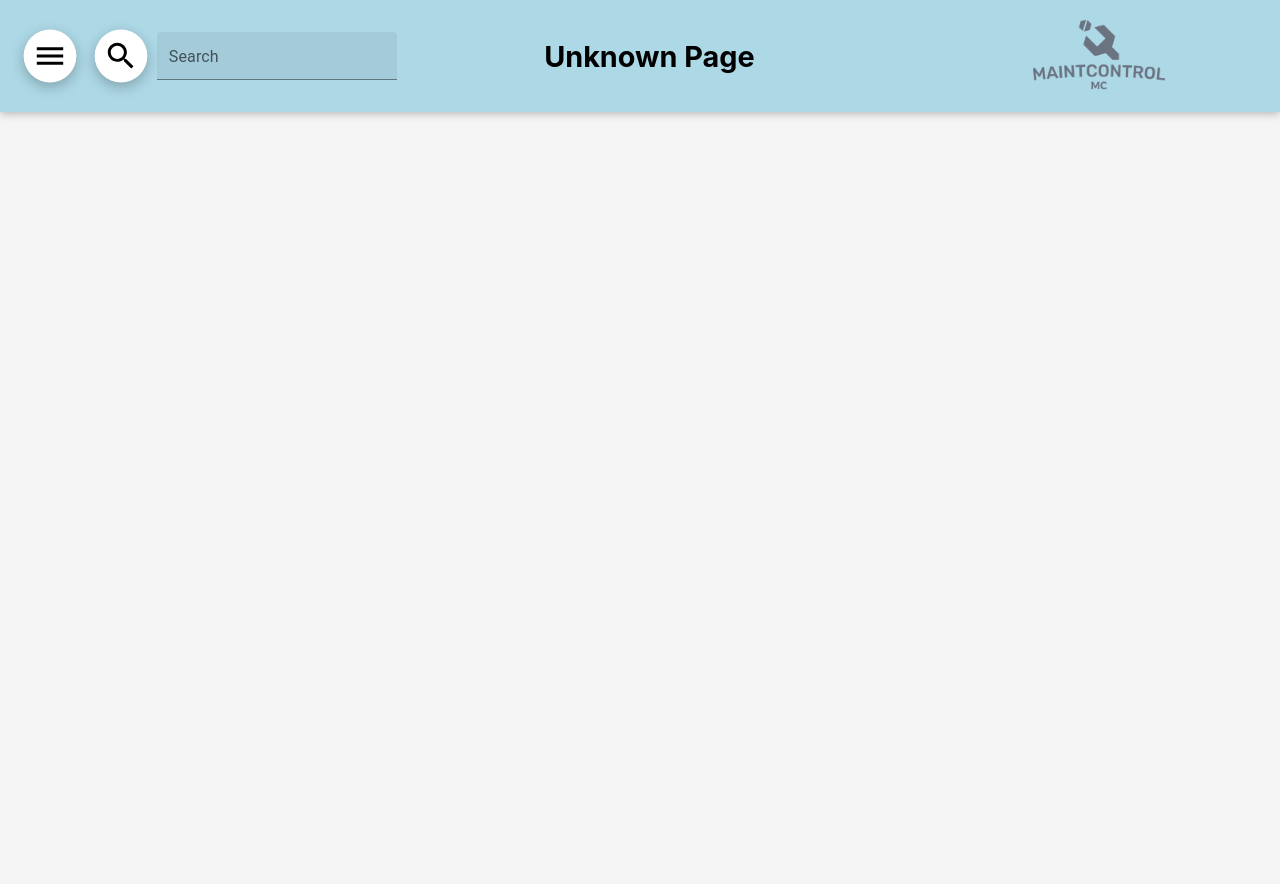
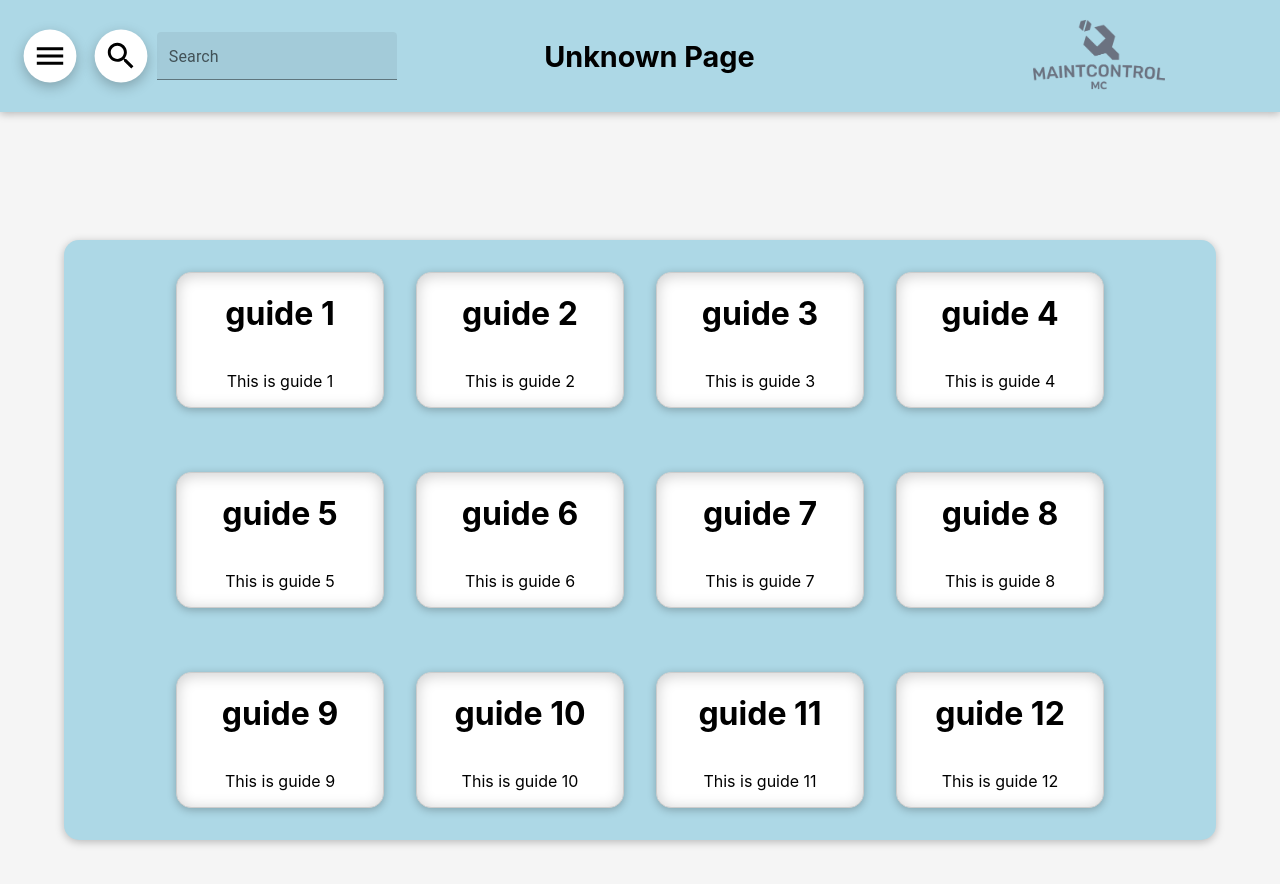
Before and after one commit to liorspidy/MaintControl, a React (Create React App) app: page /guides in a window 1280 px wide. Before the commit this address had no page. Shown: the top 884 px of the page. Before the commit the page ends 800 px from the top, so only its background shows below. Built offline with nearby package versions, Linux system fonts and the light colour scheme.

Commit message:
added guides

```diff
--- a/src/App.js
+++ b/src/App.js
@@ -5,6 +5,7 @@ import Main from './components/pages/main/Main';
 import { useLocation } from 'react-router-dom';
 import { Routes, Route } from 'react-router-dom';
 import Forgot from './components/pages/login/forgot/Forgot';
+import Guides from './components/pages/guides/Guides';
 
 function App() {
   const location = useLocation().pathname.replace('/', '');
@@ -16,6 +17,7 @@ function App() {
         <Route path="/" element={<Main />} />
         <Route path="login" element={<Login />} />
         <Route path="forgot" element={<Forgot />} />
+        <Route path="guides" element={<Guides />} />
       </Routes>
     </div>
   );
--- /dev/null
+++ b/src/components/pages/guides/Guides.css
@@ -0,0 +1,39 @@
+.guidebookIcon:hover {
+    scale: 0.3;
+    background-color: rgb(241, 239, 239);
+    transition: 0.3s all;
+}
+
+.items {
+
+    width: 90%;
+    display: flex;
+    justify-content: center;
+    align-items: center;
+    flex-wrap: wrap;
+    margin: 8rem auto;
+    background-color: lightblue;
+    border-radius: 15px;
+    box-shadow: 0 2px 8px rgb(0 0 0 / 25%);
+
+}
+
+.guideContainer {
+    border: 1px solid #ccc;
+    display: flex;
+    justify-content: space-between;
+    align-items: center;
+    flex-direction: column;
+    margin: 2rem 1rem;
+    background-color: white;
+    border-radius: 15px;
+    padding: 0 2rem;
+    width: 13rem;
+    cursor: pointer;
+    box-shadow: 0 2px 8px rgb(0 0 0 / 25%), inset 0 2px 15px rgb(0 0 0 / 20%);
+}
+
+.guideContainer:hover {
+    background-color: rgb(228, 228, 228);
+    transition: 0.3s all;
+}
--- /dev/null
+++ b/src/components/pages/guides/Guides.js
@@ -0,0 +1,35 @@
+import { Link } from 'react-router-dom';
+import './Guides.css';
+
+const items = [
+  { id: 1, name: 'guide 1', description: 'This is guide 1' },
+  { id: 2, name: 'guide 2', description: 'This is guide 2' },
+  { id: 3, name: 'guide 3', description: 'This is guide 3' },
+  { id: 4, name: 'guide 4', description: 'This is guide 4' },
+  { id: 5, name: 'guide 5', description: 'This is guide 5' },
+  { id: 6, name: 'guide 6', description: 'This is guide 6' },
+  { id: 7, name: 'guide 7', description: 'This is guide 7' },
+  { id: 8, name: 'guide 8', description: 'This is guide 8' },
+  { id: 9, name: 'guide 9', description: 'This is guide 9' },
+  { id: 10, name: 'guide 10', description: 'This is guide 10' },
+  { id: 11, name: 'guide 11', description: 'This is guide 11' },
+  { id: 12, name: 'guide 12', description: 'This is guide 12' },
+];
+
+const Guides = () => {
+  const guidesList = items.map((item) => (
+    <div
+      className="guideContainer"
+      key={item.id}
+      onClick={() => <Link to={`/guides/${item.id}`} id={item.id} />}
+    >
+      <h1>{item.name}</h1>
+      {/* <img className="guidebookIcon" src={GuideBook} alt="guidebook"/> */}
+      <p>{item.description}</p>
+    </div>
+  ));
+
+  return <div className="items">{guidesList}</div>;
+};
+
+export default Guides;
```
